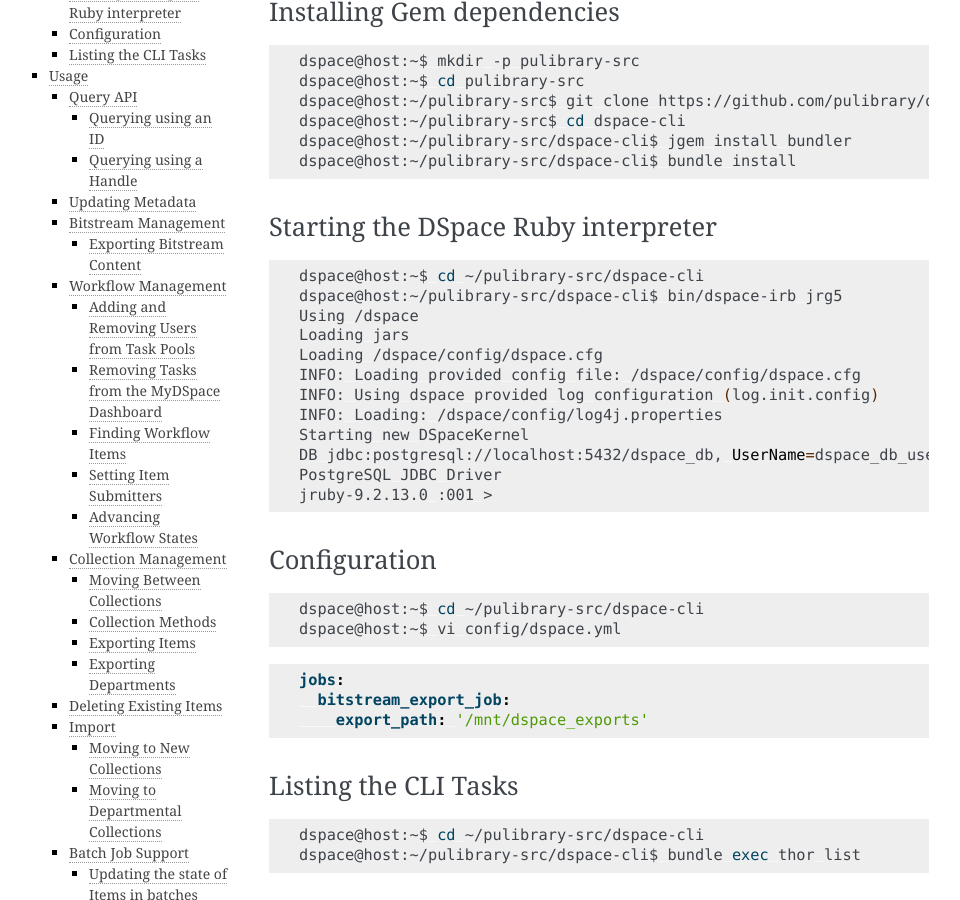
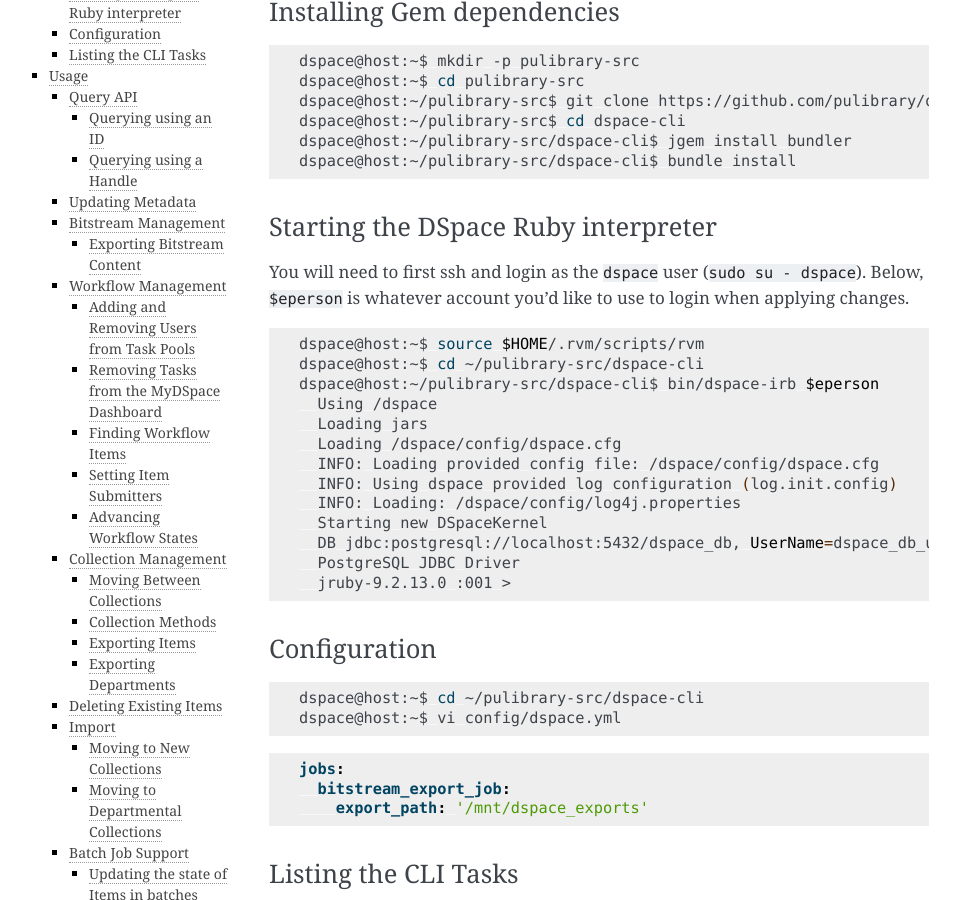
Before and after one commit to pulibrary/dspace-development, a Sphinx documentation site: the page built from docs/dspace_cli.md, in a window 1280 px wide and 900 px high, scrolled down 449 px. Shown: the whole window, without its empty margins (151-1111 px from the left). Built offline with Sphinx 7.4.7, drawn with Linux system fonts in a browser that asks for light colours.

Commit message:
Add context and ruby script to irb launch documentation

````diff
--- a/docs/dspace_cli.md
+++ b/docs/dspace_cli.md
@@ -21,19 +21,23 @@
 ```
 
 ### Starting the DSpace Ruby interpreter
+
+You will need to first ssh and login as the `dspace` user (`sudo su - dspace`). Below, `$eperson` is whatever account you'd like to use to login when applying changes.
+
 ```bash
+dspace@host:~$ source $HOME/.rvm/scripts/rvm
 dspace@host:~$ cd ~/pulibrary-src/dspace-cli
-dspace@host:~/pulibrary-src/dspace-cli$ bin/dspace-irb jrg5
-Using /dspace
-Loading jars
-Loading /dspace/config/dspace.cfg
-INFO: Loading provided config file: /dspace/config/dspace.cfg
-INFO: Using dspace provided log configuration (log.init.config)
-INFO: Loading: /dspace/config/log4j.properties
-Starting new DSpaceKernel
-DB jdbc:postgresql://localhost:5432/dspace_db, UserName=dspace_db_user,
-PostgreSQL JDBC Driver
-jruby-9.2.13.0 :001 >
+dspace@host:~/pulibrary-src/dspace-cli$ bin/dspace-irb $eperson
+  Using /dspace
+  Loading jars
+  Loading /dspace/config/dspace.cfg
+  INFO: Loading provided config file: /dspace/config/dspace.cfg
+  INFO: Using dspace provided log configuration (log.init.config)
+  INFO: Loading: /dspace/config/log4j.properties
+  Starting new DSpaceKernel
+  DB jdbc:postgresql://localhost:5432/dspace_db, UserName=dspace_db_user,
+  PostgreSQL JDBC Driver
+  jruby-9.2.13.0 :001 >
 ```
 
 ### Configuration
````
